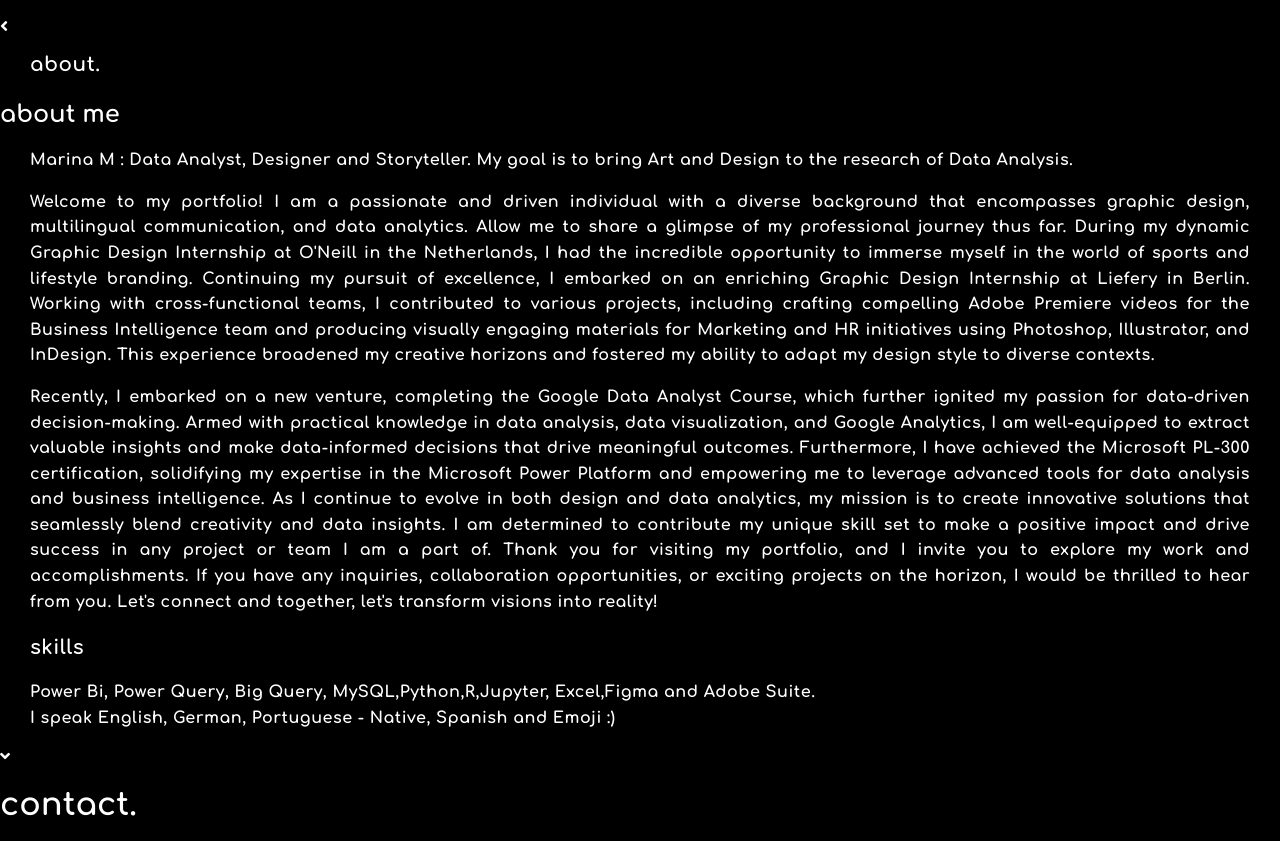
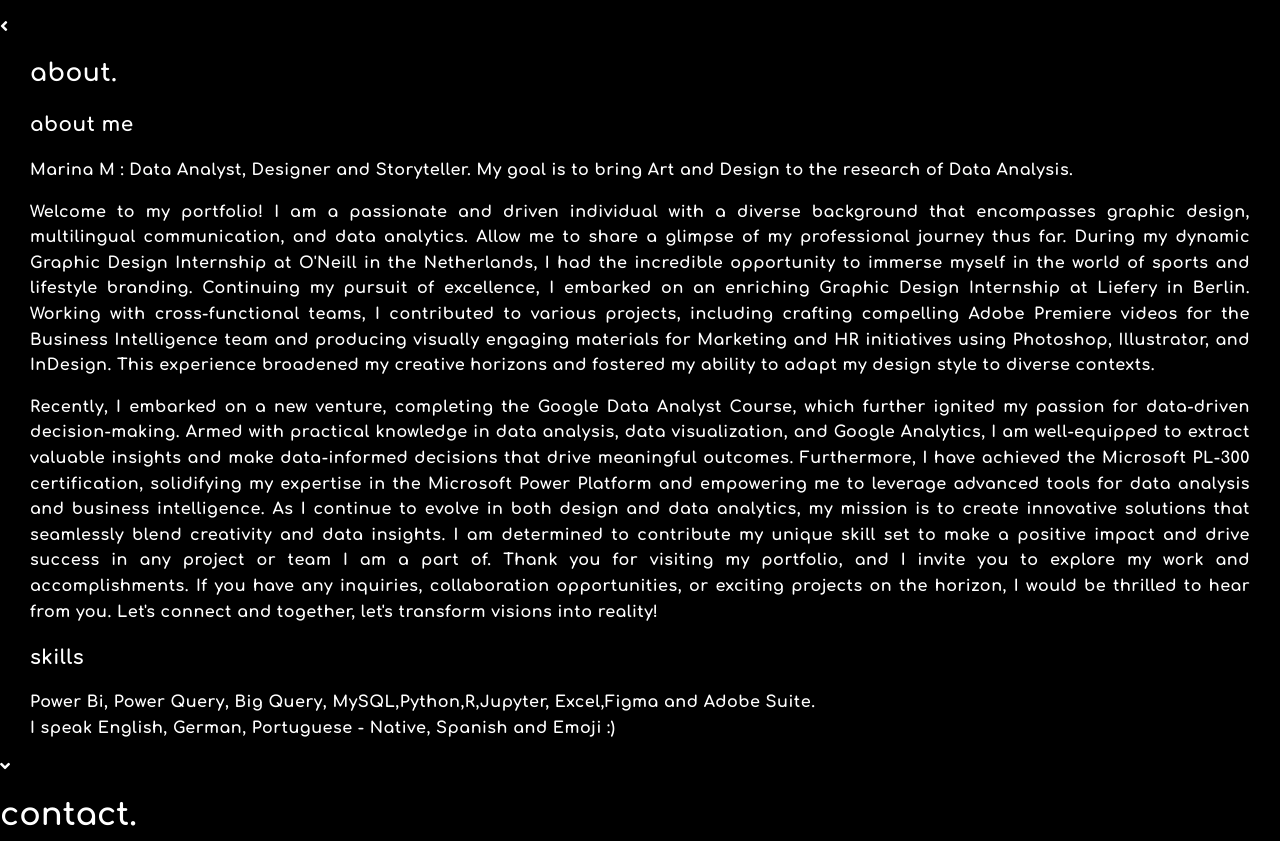
Before and after one commit to marinamaqueiroz/portfolio_marina, a plain HTML site: page index.html in a window 1280 px wide. Shown: the part 4143-4984 px from the top of the page. Drawn offline with nearby package versions, Linux system fonts and the light colour scheme.

Commit message:
Update index.html

```diff
--- a/index.html
+++ b/index.html
@@ -64,9 +64,9 @@
     </div>
     <div id="about_container" class="container">
             <div onclick="closeabout()"><i class="fas fa-angle-left"></i></div>
-            <h1 align="justify" style="font-size: 20px; line-height: 1.6; letter-spacing: 0.5px;margin-left: 30px;margin-right: 30px;">about.</h1>
+            <h1 align="justify" style="font-size: 25px; line-height: 1.6; letter-spacing: 0.5px;margin-left: 30px;margin-right: 30px;">about.</h1>
             <section>
-                <h2>about me</h2>
+                <h2 align="justify" style="font-size: 20px; line-height: 1.6; letter-spacing: 0.5px;margin-left: 30px;margin-right: 30px;">about me</h2>
                 <p align="justify" style="font-size: 16px; line-height: 1.6; letter-spacing: 0.5px;margin-left: 30px;margin-right: 30px;">
                     Marina M : Data Analyst, Designer and Storyteller. My goal is to bring Art and Design to the research of Data Analysis.
                 </p>
```
